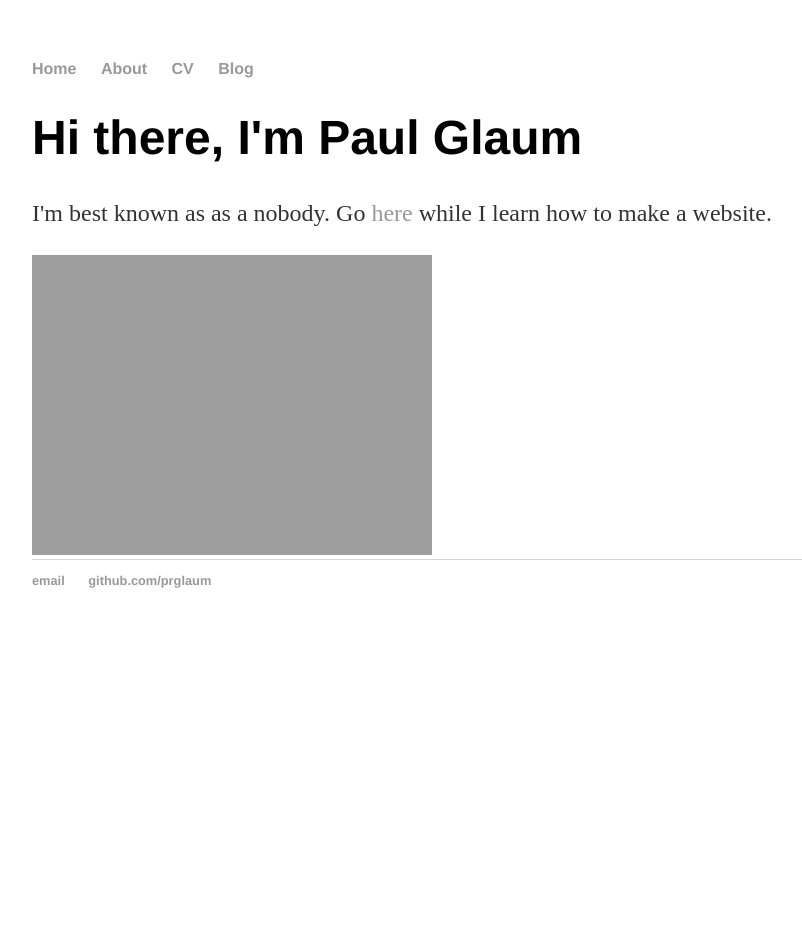
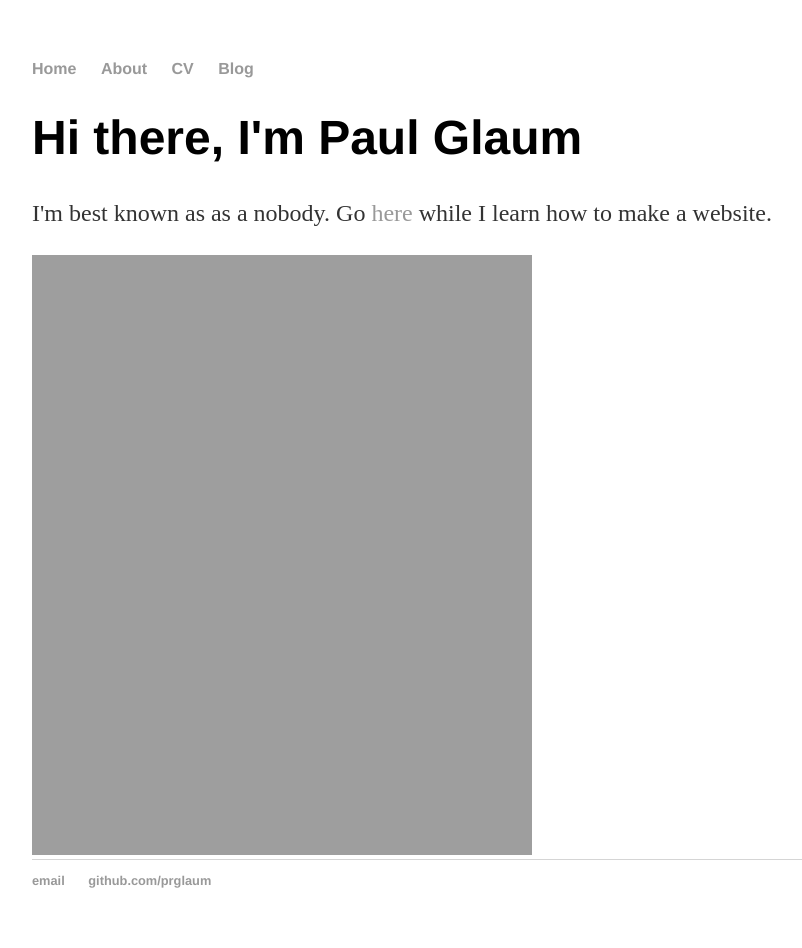
Before and after one commit to prglaum/prglaum.github.io, a Jekyll site: the page built from index.html, in a window 1280 px wide. Shown: the whole page, without its empty margins (160-962 px from the left). Built offline with Jekyll 4.4.1, drawn with Linux system fonts in a browser that asks for light colours; before the commit the page ends 900 px from its top, so only the background shows below that.

Commit message:
Update index.html

```diff
--- a/index.html
+++ b/index.html
@@ -4,6 +4,6 @@
 ---
 <div class="blurb">
 	<h1>Hi there, I'm Paul Glaum</h1>
-	<p>I'm best known as as a nobody. Go <a href="/about">here</a> while I learn how to make a website. </p>
-	<img src="{{site.url}}/docs/assets/images/backyardBombus.png" class="inline"/>
+	<p>I'm best known as as a nobody. Go <a href="https://www.researchgate.net/profile/Paul-Glaum">here</a> while I learn how to make a website. </p>
+	<img src="{{site.url}}/docs/assets/images/backyardBombus.png" alt="bumblebutt" width="500" height="600" class="inline"/>
 </div><!-- /.blurb -->
```
